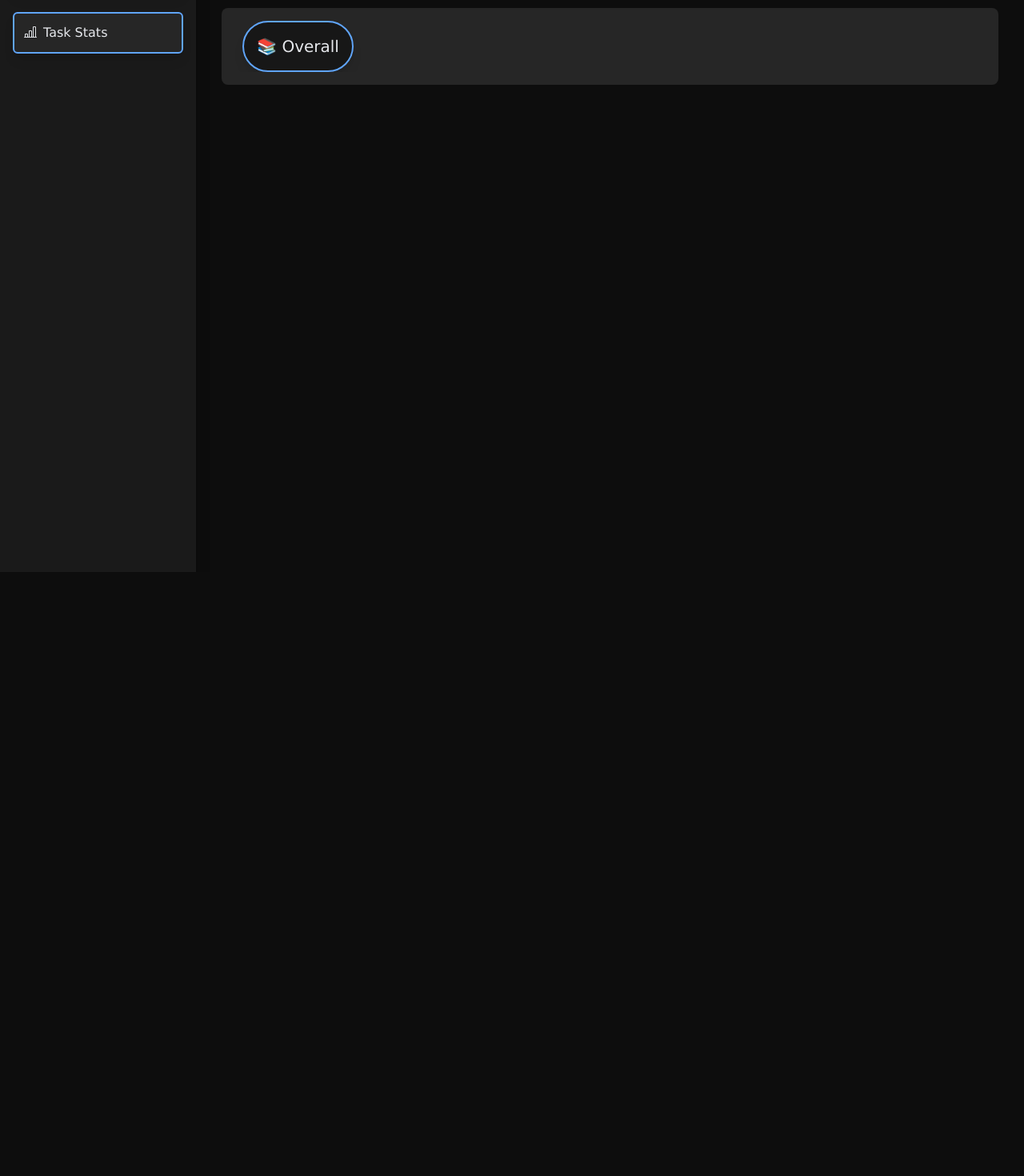
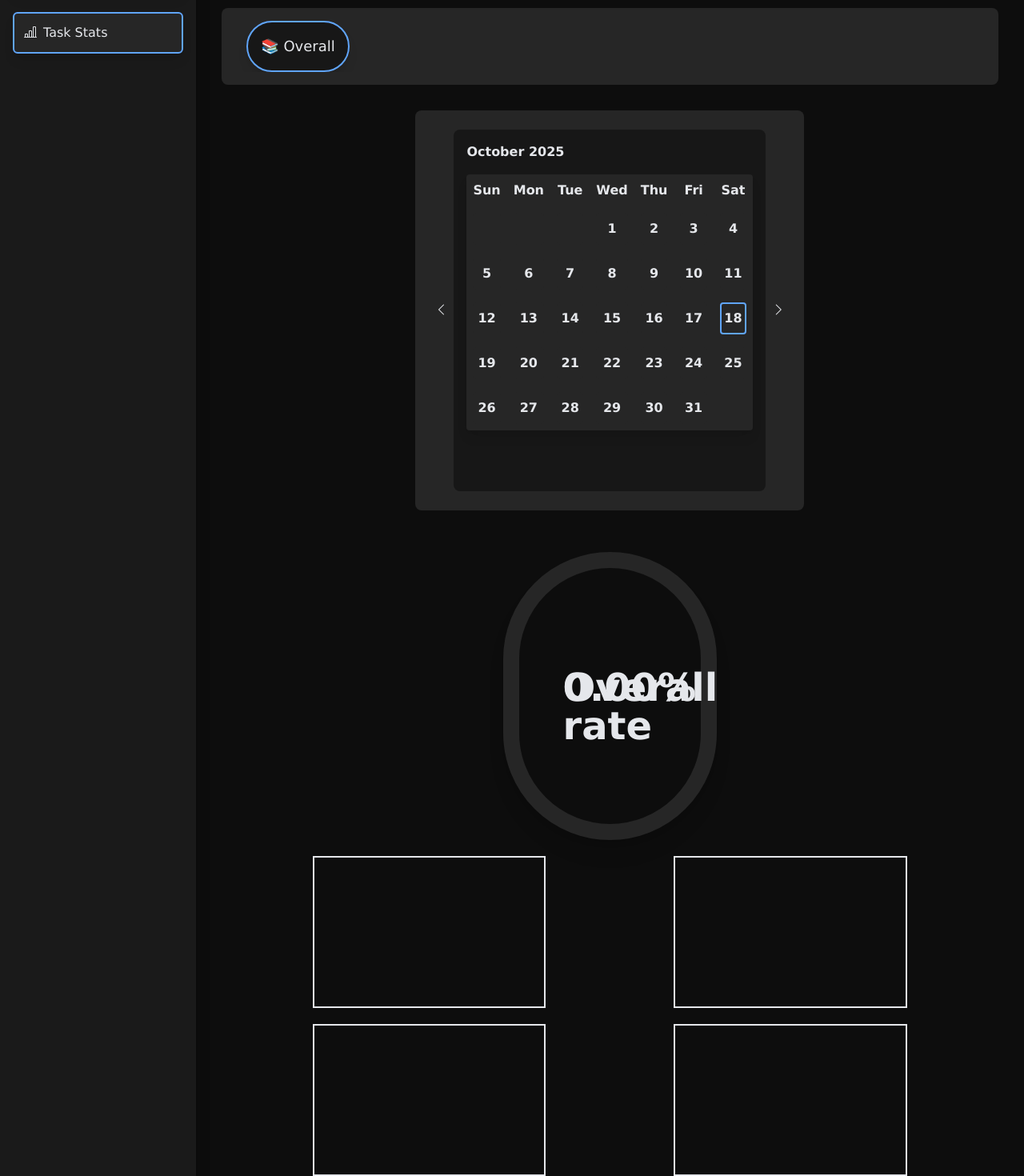
Before and after one commit to theinternetfae/Optima-V.2, a React (Vite) app: page /taskStats in a window 1280 px wide. Shown: the part 85-1555 px from the top of the page at 80% size. Before the commit the page ends 800 px from the top, so only its background shows below. Built offline with nearby package versions, Linux system fonts and the light colour scheme.

Commit message:
Done with Calendar set up, structured rating section

```diff
--- a/src/TaskStats.jsx
+++ b/src/TaskStats.jsx
@@ -1,4 +1,4 @@
-import React, {useContext, useState} from "react";
+    import React, {useContext, useState, useEffect} from "react";
     import { TaskContext } from "./components/TaskContext.js";
 
     // const completedCount = tasks.reduce((acc, task) => {
@@ -11,6 +11,8 @@ function TaskStats() {
         const { taskList, setTaskList } = useContext(TaskContext);
         const [taskSelected, setTaskSelected] = useState(0);
         const [selectedScroll, setSelectedScroll] = useState(0);
+        const [taskDays, setTaskDays] = useState([]);
+
 
         function toggleSelected(id) {
             setSelectedScroll(id);
@@ -30,9 +32,64 @@ function TaskStats() {
             return words.slice(0, limit).join(" ") + "...";
         }
 
-    function getDaysFor() {
+        function getDaysFor(today, totalYears) {
             const resultDays = [];
             const start = new Date(today);
+            start.setFullYear(start.getFullYear() - 1);
+            const totalDays = totalYears * 365;
+
+            for (let i = 0; i < totalDays; i++) {
+                resultDays.push(new Date(start));
+                start.setDate(start.getDate() + 1);
+            }
+
+            return resultDays;
+        }
+
+        useEffect(() => {
+            const today = new Date();
+            setTaskDays(getDaysFor(today, 20));
+        }, []);
+
+        const [currentMonth, setCurrentMonth] = useState(new Date());
+        const [monthDays, setMonthDays] = useState([]);
+
+        useEffect(() => {
+
+            const daysForCurrentMonth = taskDays.filter(day => {
+                return day.toLocaleDateString("en-US", { month: "long", year: "numeric" }) === currentMonth.toLocaleDateString("en-US", {month: "long", year: "numeric"});
+            })
+
+            setMonthDays(daysForCurrentMonth);
+
+        }, [currentMonth, taskDays]);
+
+        useEffect(() => {
+            console.log(currentMonth, monthDays,);
+        }, [monthDays]);
+
+        useEffect(() => {
+            console.log(new Date().getDay());
+        }, [])
+
+        function oneMonthBack() {
+            const newCurrentMonth = new Date(currentMonth);
+            newCurrentMonth.setMonth(currentMonth.getMonth() - 1);
+
+            setCurrentMonth(newCurrentMonth);
+        }
+
+        function oneMonthForward() {
+            const newCurrentMonth = new Date(currentMonth);
+            newCurrentMonth.setMonth(currentMonth.getMonth() + 1);
+
+            setCurrentMonth(newCurrentMonth);
+        }
+        //////////////////////////////////////////
+        function whichDay(w) {
+            return monthDays.filter(day =>
+                day.toLocaleDateString("en-US", { weekday: "short" }).toLowerCase() === w
+            );
         }
 
         return (
@@ -65,6 +122,7 @@ function TaskStats() {
                             </li>
                         </div>
 
+
                         {
                             uniqueTasks.map((task, index) => (
                                 <div key={index} className="li-cont">
@@ -79,6 +137,78 @@ function TaskStats() {
                     </ul>
                 </div>
 
+                <div className="date-box-main">
+                    <button className="bi-chevron-left bi-chevron" onClick={(() => oneMonthBack())}></button>
+                    <div className="date-box-cont">
+                        <p onClick={() => setCurrentMonth(new Date())} className="cursor-pointer">{currentMonth.toLocaleDateString("en-US", {month: "long", year: "numeric"})}</p>
+                        <div className="date-box-sub">
+                            <div className="calendar-grid">
+
+                                {["Sun","Mon","Tue","Wed","Thu","Fri","Sat"].map((d, i) => (
+                                <div key={i} className="day-label">{d}</div>
+                                ))}
+
+                                {
+                                monthDays.length > 0 &&
+                                Array(monthDays[0].getDay()).fill(null).map((_, i) => (
+                                    <div key={"blank"+i} className="blank"></div>
+                                ))
+                                }
+
+                                {
+                                monthDays.map((day, i) => (            //new Date(day) === new Date(), day === new Date()?
+                                    <div key={i} title={day.toLocaleDateString("en-US", {day: 'numeric', month: 'long', year: 'numeric'})} className={`date-cell ${day.getDate() === new Date().getDate() && 'border border-2 border-bluelight'}`}>{day.getDate()}</div>
+                                ))
+                                }
+
+                            </div>
+                        </div>
+
+                        {/* <div className="date-box-sub">
+
+                            <div className="date-weekdays-box">
+                                <p>Mon</p>
+                                <ul className="date-weekdays">
+                                    {
+                                        whichDay("mon").map((day, index) => {
+                                            return <li label="" key={index}>{day.getDate()}</li>
+                                        })
+                                    }
+                                </ul>
+                            </div>
+
+                        </div> */}
+                    </div>
+                    <button className="bi-chevron-right bi-chevron" onClick={(() => oneMonthForward())}></button>
+                </div>
+
+                <div className="average-display">
+
+                    <div className="filler-front">
+
+                        <div className="average-body">
+                            <p>0.00%</p>
+                            <p>Overall rate</p>
+                        </div>
+
+                        <div className="average-loader">
+                        </div>
+
+                    </div>
+
+                    <div className="the-four">
+                        <div className="top">
+                            <section className="sec-one"></section>
+                            <section className="sec-two"></section>
+                        </div>
+                        <div className="bottom">
+                            <section className="sec-one"></section>
+                            <section className="sec-two"></section>
+                        </div>
+                    </div>
+
+                </div>
+
             </div>
         );
     }
--- a/src/index.css
+++ b/src/index.css
@@ -11,6 +11,22 @@ body {
 input[type="date"]::-webkit-calendar-picker-indicator {
     filter: invert(1); /* makes it white */
 }
+
+.calendar-grid {
+  display: grid;
+  grid-template-columns: repeat(7, 1fr);
+  gap: 1rem; /* adjust if needed */
+}
+
+.day-label {
+  @apply font-bold text-center;
+}
+
+.date-cell, .blank {
+  @apply h-10 flex items-center justify-center bg-commongrey rounded cursor-pointer;
+}
+
+
 
 @theme {
     --color-selected: #DA38CD;
@@ -58,7 +74,7 @@ input[type="date"]::-webkit-calendar-picker-indicator {
     }
 
     .side-menu {
-        @apply bg-[#1A1A1A] w-[100vw] h-[10vh] bottom-0 shadow-xl absolute flex flex-col px-4 py-6 gap-6 cursor-pointer lg:w-[20%] lg:h-[100vh] lg:static;
+        @apply  bg-[#1A1A1A] w-[100vw] bottom-0 shadow-xl absolute flex flex-col px-4 py-6 gap-6 cursor-pointer lg:w-[20%] lg:static;
 
         & .road {
             @apply cursor-pointer rounded-md bg-commongrey shadow-lg p-3 border border-2 border-transparent flex gap-2;
@@ -254,10 +270,10 @@ input[type="date"]::-webkit-calendar-picker-indicator {
     }
 
     .full-stats-cont {
-        @apply flex flex-col gap-8;
+        @apply flex flex-col gap-8 items-center;
 
         & .stats-header {
-            @apply flex justify-between;
+            @apply w-full flex justify-between;
 
             & .task-selected {
                 @apply cursor-pointer outline-none text-lg bg-commongrey p-2 rounded-lg;
@@ -265,17 +281,98 @@ input[type="date"]::-webkit-calendar-picker-indicator {
         }
 
         & .selected-scroll-cont {
-            @apply bg-commongrey rounded-lg p-4;
+            @apply bg-commongrey rounded-lg p-4 w-full;
 
             & ul {
                 @apply flex gap-2;
 
                 & .li-cont {
-                    @apply  w-40 overflow-hidden flex justify-center items-center;
+                    @apply w-40 overflow-hidden flex justify-center items-center;
                 }
 
                 & li {
-                    @apply border border-2 border-transparent bg-dullblack p-4 rounded-full cursor-pointer shadow-lg text-xl;
+                    @apply border border-2 border-transparent bg-dullblack p-4 rounded-full cursor-pointer shadow-lg text-lg;
+                }
+            }
+        }
+
+        & .date-box-main {
+            @apply w-[50%] h-[500px] bg-commongrey rounded-lg p-6 flex gap-2 justify-center font-bold;
+
+            & .bi-chevron {
+                @apply cursor-pointer;
+            }
+
+            & .date-box-cont {
+                @apply rounded-lg bg-dullblack w-[90%] p-4;
+
+                & p {
+                    @apply mb-4 text-base font-bold;
+                }
+
+                & .date-box-sub {
+                    @apply shadow-lg shadow-inset-dark bg-commongrey rounded flex gap-[20px] justify-center p-2;
+
+
+                    & .date-weekdays-box {
+                        @apply text-center h-[350px];
+
+                        & .date-weekdays {
+                            @apply border border-2 flex flex-col gap-[30px];
+                        }
+
+                        & li {
+                            @apply bg-bluet p-2 rounded shadow cursor-pointer;
+                        }
+                    }
+                }
+            }
+        }
+
+        & .average-display {
+            @apply w-full h-[100vh] flex flex-col items-center justify-center;
+
+            .filler-front {
+                @apply w-[50%] h-[50%] relative flex items-center justify-center p-5;
+
+                & .average-loader {
+                    @apply border border-20 border-transparent absolute h-full w-[60%] rounded-full
+                }
+
+                & .average-body {
+                    @apply border border-20 border-commongrey relative rounded-full h-full w-[60%] shadow-xl;
+
+                    & p {
+                        @apply text-5xl font-bold absolute top-[125px] left-[55px]
+                    }
+                }
+            }
+
+            .the-four {
+                @apply w-full h-[50%] flex flex-col gap-5;
+
+                .top {
+                    @apply h-[50%] flex gap-40 items-center justify-center;
+
+                    & .sec-one {
+                        @apply border border-2 h-full w-[30%]
+                    }
+
+                    & .sec-two {
+                        @apply border border-2 h-full w-[30%]
+                    }
+                }
+
+                .bottom {
+                    @apply h-[50%] flex gap-40 items-center justify-center;
+
+                    & .sec-one {
+                        @apply border border-2 h-full w-[30%]
+                    }
+
+                    & .sec-two {
+                        @apply border border-2 h-full w-[30%]
+                    }
                 }
             }
         }
@@ -289,3 +386,8 @@ input[type="date"]::-webkit-calendar-picker-indicator {
 @utility text-shadow-md {
     text-shadow: 3px 3px 6px rgba(0, 0, 0, 0.6);
 }
+
+
+                  /* display: grid;
+  grid-template-columns: repeat(7, 1fr);
+  gap: 1rem; adjust if needed */
```
Also changed, not shown: src/Date.jsx (+10 -0 lines). Lines whose indentation alone changed are shown as unchanged.
